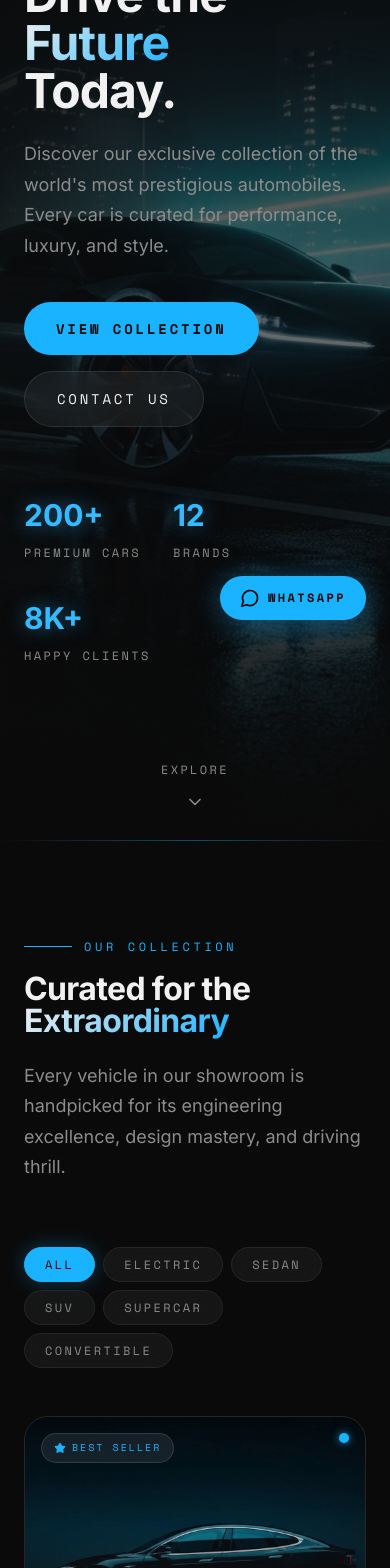
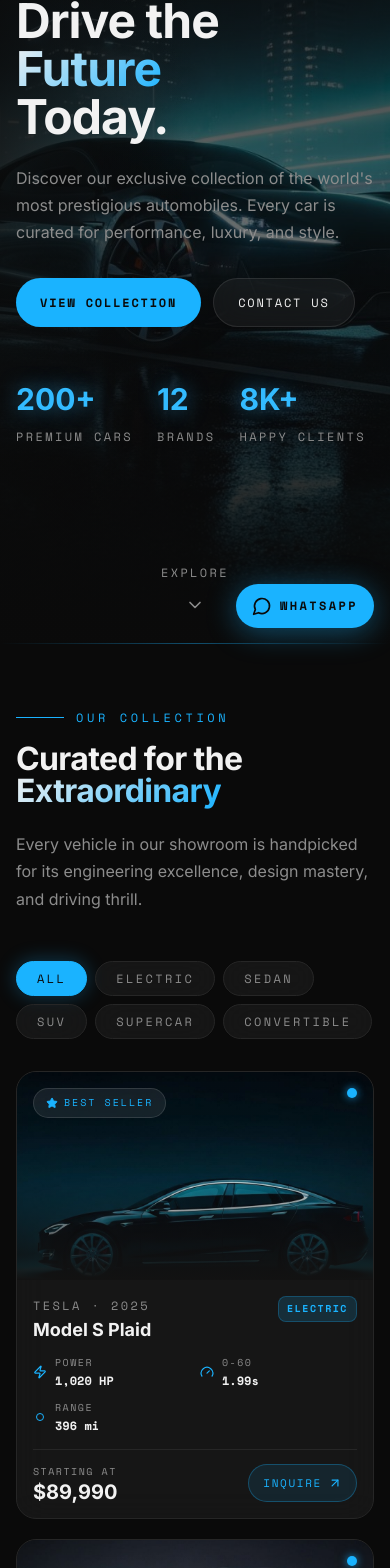
Before and after one commit to DavouCP/car-dealership-website, a Next.js app: page / in a window 390 px wide. Shown: the part 200-1768 px from the top of the page. Built offline with nearby package versions, Linux system fonts and the light colour scheme.

Commit message:
refactor: make all components fully mobile responsive
Update all components to prevent overflow, use responsive grids, and ensure proper padding and gaps for mobile devices.

Co-authored-by: Davou CP <120746955+DavouCP@users.noreply.github.com>

```diff
--- a/app/page.tsx
+++ b/app/page.tsx
@@ -7,7 +7,7 @@ import FloatingWhatsApp from "@/components/floating-whatsapp"
 
 export default function HomePage() {
   return (
-    <main style={{ minHeight: "100vh" }}>
+    <main style={{ minHeight: "100vh", overflowX: "hidden", width: "100%" }}>
       <Navbar />
       <HeroSection />
       <ShowcaseSection />
--- a/components/car-card.tsx
+++ b/components/car-card.tsx
@@ -19,10 +19,12 @@ const styles: Record<string, CSSProperties> = {
     backdropFilter: "blur(16px)",
     WebkitBackdropFilter: "blur(16px)",
     border: "1px solid hsl(0 0% 15%)",
-    borderRadius: "24px",
+    borderRadius: "20px",
     overflow: "hidden",
     cursor: "pointer",
     transition: "all 0.5s ease",
+    width: "100%",
+    boxSizing: "border-box" as const,
   },
   badge: {
     position: "absolute" as const,
@@ -78,16 +80,20 @@ const styles: Record<string, CSSProperties> = {
     background: "linear-gradient(to top, hsl(0 0% 7%), hsl(0 0% 7% / 0.1), transparent)",
   },
   content: {
-    padding: "24px",
+    padding: "16px",
     display: "flex",
     flexDirection: "column" as const,
-    gap: "16px",
+    gap: "14px",
+    width: "100%",
+    boxSizing: "border-box" as const,
   },
   header: {
     display: "flex",
     alignItems: "flex-start",
     justifyContent: "space-between",
     gap: "8px",
+    flexWrap: "wrap" as const,
+    width: "100%",
   },
   brand: {
     color: "hsl(0 0% 55%)",
@@ -101,8 +107,9 @@ const styles: Record<string, CSSProperties> = {
     color: "hsl(0 0% 95%)",
     fontFamily: "Inter, sans-serif",
     fontWeight: 700,
-    fontSize: "20px",
+    fontSize: "18px",
     lineHeight: 1.2,
+    wordBreak: "break-word" as const,
   },
   categoryTag: {
     padding: "4px 8px",
@@ -127,7 +134,8 @@ const styles: Record<string, CSSProperties> = {
   specsGrid: {
     display: "grid",
     gridTemplateColumns: "1fr 1fr",
-    gap: "12px",
+    gap: "10px",
+    width: "100%",
   },
   specItem: {
     display: "flex",
@@ -161,6 +169,9 @@ const styles: Record<string, CSSProperties> = {
     display: "flex",
     alignItems: "center",
     justifyContent: "space-between",
+    gap: "12px",
+    flexWrap: "wrap" as const,
+    width: "100%",
   },
   priceLabel: {
     fontSize: "10px",
@@ -174,24 +185,26 @@ const styles: Record<string, CSSProperties> = {
     color: "hsl(0 0% 95%)",
     fontFamily: "Inter, sans-serif",
     fontWeight: 900,
-    fontSize: "24px",
+    fontSize: "20px",
     lineHeight: 1,
   },
   inquireBtn: {
     display: "flex",
     alignItems: "center",
-    gap: "8px",
+    gap: "6px",
     background: "hsl(200 100% 55% / 0.1)",
     color: "hsl(200 100% 55%)",
     border: "1px solid hsl(200 100% 55% / 0.3)",
-    padding: "10px 16px",
+    padding: "10px 14px",
     borderRadius: "9999px",
     fontFamily: "'Space Mono', monospace",
-    fontSize: "12px",
-    letterSpacing: "0.2em",
+    fontSize: "11px",
+    letterSpacing: "0.15em",
     textTransform: "uppercase" as const,
     cursor: "pointer",
     transition: "all 0.3s ease",
+    flexShrink: 0,
+    whiteSpace: "nowrap" as const,
   },
   reservedText: {
     textAlign: "center" as const,
--- a/components/contact-section.tsx
+++ b/components/contact-section.tsx
@@ -34,7 +34,10 @@ const CONTACT_METHODS = [
 const styles: Record<string, CSSProperties> = {
   section: {
     position: "relative",
-    padding: "96px 24px",
+    padding: "64px 16px",
+    width: "100%",
+    boxSizing: "border-box" as const,
+    overflowX: "hidden" as const,
   },
   topLine: {
     position: "absolute" as const,
@@ -47,11 +50,13 @@ const styles: Record<string, CSSProperties> = {
   container: {
     maxWidth: "1280px",
     margin: "0 auto",
+    width: "100%",
   },
   grid: {
     display: "grid",
-    gap: "64px",
+    gap: "48px",
     alignItems: "center",
+    width: "100%",
   },
   eyebrow: {
     display: "flex",
@@ -88,10 +93,11 @@ const styles: Record<string, CSSProperties> = {
   },
   description: {
     color: "hsl(0 0% 55%)",
-    fontSize: "18px",
+    fontSize: "16px",
     lineHeight: 1.7,
     maxWidth: "420px",
-    marginBottom: "32px",
+    marginBottom: "24px",
+    width: "100%",
   },
   infoRow: {
     display: "flex",
@@ -107,24 +113,28 @@ const styles: Record<string, CSSProperties> = {
     flexShrink: 0,
   },
   infoText: {
-    fontSize: "14px",
+    fontSize: "13px",
+    wordBreak: "break-word" as const,
   },
   cardsContainer: {
     display: "flex",
     flexDirection: "column" as const,
-    gap: "16px",
+    gap: "12px",
+    width: "100%",
   },
   card: {
     display: "flex",
     alignItems: "center",
-    gap: "20px",
+    gap: "16px",
     borderRadius: "16px",
-    padding: "20px",
+    padding: "16px",
     background: "hsl(0 0% 100% / 0.05)",
     backdropFilter: "blur(16px)",
     border: "1px solid hsl(0 0% 15%)",
     textDecoration: "none",
     transition: "all 0.3s ease",
+    width: "100%",
+    boxSizing: "border-box" as const,
   },
   cardAccent: {
     borderColor: "hsl(200 100% 55% / 0.25)",
@@ -153,6 +163,8 @@ const styles: Record<string, CSSProperties> = {
   },
   cardContent: {
     flex: 1,
+    minWidth: 0,
+    overflow: "hidden" as const,
   },
   cardHeader: {
     display: "flex",
@@ -178,8 +190,11 @@ const styles: Record<string, CSSProperties> = {
   },
   cardValue: {
     color: "hsl(0 0% 95% / 0.7)",
-    fontSize: "14px",
+    fontSize: "12px",
     fontFamily: "'Space Mono', monospace",
+    overflow: "hidden" as const,
+    textOverflow: "ellipsis" as const,
+    whiteSpace: "nowrap" as const,
   },
   cardDescription: {
     color: "hsl(0 0% 55%)",
--- a/components/floating-whatsapp.tsx
+++ b/components/floating-whatsapp.tsx
@@ -7,8 +7,8 @@ import { MessageCircle } from "lucide-react"
 const styles: Record<string, CSSProperties> = {
   button: {
     position: "fixed",
-    bottom: "24px",
-    right: "24px",
+    bottom: "16px",
+    right: "16px",
     zIndex: 40,
     display: "flex",
     alignItems: "center",
@@ -16,7 +16,7 @@ const styles: Record<string, CSSProperties> = {
     background: "hsl(200 100% 55%)",
     color: "hsl(0 0% 4%)",
     borderRadius: "9999px",
-    padding: "12px 20px",
+    padding: "12px 16px",
     boxShadow: "0 4px 30px hsl(200 100% 55% / 0.4)",
     textDecoration: "none",
     transition: "box-shadow 0.3s ease",
--- a/components/footer.tsx
+++ b/components/footer.tsx
@@ -7,17 +7,22 @@ const styles: Record<string, CSSProperties> = {
   footer: {
     position: "relative",
     borderTop: "1px solid hsl(0 0% 15%)",
-    padding: "48px 24px",
+    padding: "48px 16px",
+    width: "100%",
+    boxSizing: "border-box" as const,
+    overflowX: "hidden" as const,
   },
   container: {
     maxWidth: "1280px",
     margin: "0 auto",
+    width: "100%",
   },
   grid: {
     display: "flex",
     flexWrap: "wrap" as const,
-    gap: "32px",
-    justifyContent: "space-between",
+    gap: "32px 48px",
+    justifyContent: "flex-start",
+    width: "100%",
   },
   brandSection: {
     display: "flex",
@@ -56,6 +61,7 @@ const styles: Record<string, CSSProperties> = {
     fontSize: "14px",
     maxWidth: "280px",
     lineHeight: 1.7,
+    width: "100%",
   },
   sectionTitle: {
     color: "hsl(0 0% 95% / 0.4)",
@@ -102,14 +108,16 @@ const styles: Record<string, CSSProperties> = {
     transition: "color 0.2s ease",
   },
   bottomBar: {
-    marginTop: "48px",
-    paddingTop: "24px",
+    marginTop: "40px",
+    paddingTop: "20px",
     borderTop: "1px solid hsl(0 0% 15%)",
     display: "flex",
     flexWrap: "wrap" as const,
     alignItems: "center",
-    justifyContent: "space-between",
+    justifyContent: "center",
     gap: "12px",
+    width: "100%",
+    textAlign: "center" as const,
   },
   copyright: {
     color: "hsl(0 0% 55% / 0.5)",
--- a/components/global-styles.tsx
+++ b/components/global-styles.tsx
@@ -20,6 +20,11 @@ export function GlobalStyles() {
         -webkit-font-smoothing: antialiased;
         -moz-osx-font-smoothing: grayscale;
         line-height: 1.6;
+        overflow-x: hidden;
+      }
+
+      html {
+        overflow-x: hidden;
       }
 
       ::selection {
--- a/components/hero-section.tsx
+++ b/components/hero-section.tsx
@@ -55,11 +55,13 @@ const styles: Record<string, CSSProperties> = {
     justifyContent: "center",
     maxWidth: "1280px",
     margin: "0 auto",
-    padding: "128px 24px 96px",
+    padding: "100px 16px 64px",
     width: "100%",
+    boxSizing: "border-box" as const,
   },
   innerContent: {
     maxWidth: "768px",
+    width: "100%",
   },
   eyebrow: {
     display: "flex",
@@ -96,24 +98,26 @@ const styles: Record<string, CSSProperties> = {
   },
   subheadline: {
     color: "hsl(0 0% 55%)",
-    fontSize: "18px",
+    fontSize: "16px",
     lineHeight: 1.7,
     maxWidth: "560px",
-    marginBottom: "40px",
+    marginBottom: "32px",
+    width: "100%",
   },
   ctaContainer: {
     display: "flex",
     flexWrap: "wrap" as const,
-    gap: "16px",
+    gap: "12px",
+    width: "100%",
   },
   primaryBtn: {
     position: "relative" as const,
-    padding: "16px 32px",
+    padding: "14px 24px",
     background: "hsl(200 100% 55%)",
     color: "hsl(0 0% 4%)",
     fontFamily: "'Space Mono', monospace",
-    fontSize: "14px",
-    letterSpacing: "0.2em",
+    fontSize: "12px",
+    letterSpacing: "0.15em",
     textTransform: "uppercase" as const,
     borderRadius: "9999px",
     fontWeight: 700,
@@ -121,27 +125,32 @@ const styles: Record<string, CSSProperties> = {
     cursor: "pointer",
     overflow: "hidden",
     transition: "all 0.3s ease",
+    whiteSpace: "nowrap" as const,
+    flexShrink: 0,
   },
   secondaryBtn: {
-    padding: "16px 32px",
+    padding: "14px 24px",
     background: "hsl(0 0% 100% / 0.05)",
     backdropFilter: "blur(16px)",
     color: "hsl(0 0% 95%)",
     fontFamily: "'Space Mono', monospace",
-    fontSize: "14px",
-    letterSpacing: "0.2em",
+    fontSize: "12px",
+    letterSpacing: "0.15em",
     textTransform: "uppercase" as const,
     borderRadius: "9999px",
     border: "1px solid hsl(0 0% 95% / 0.1)",
     cursor: "pointer",
     transition: "all 0.3s ease",
     textDecoration: "none",
+    whiteSpace: "nowrap" as const,
+    flexShrink: 0,
   },
   statsRow: {
-    marginTop: "64px",
+    marginTop: "48px",
     display: "flex",
     flexWrap: "wrap" as const,
-    gap: "32px",
+    gap: "24px",
+    width: "100%",
   },
   statItem: {
     display: "flex",
--- a/components/inquire-modal.tsx
+++ b/components/inquire-modal.tsx
@@ -25,19 +25,23 @@ const styles: Record<string, CSSProperties> = {
     display: "flex",
     alignItems: "center",
     justifyContent: "center",
-    padding: "16px",
+    padding: "12px",
     pointerEvents: "none" as const,
+    boxSizing: "border-box" as const,
   },
   modal: {
     background: "hsl(0 0% 100% / 0.08)",
     backdropFilter: "blur(24px)",
     WebkitBackdropFilter: "blur(24px)",
     border: "1px solid hsl(200 100% 55% / 0.2)",
-    borderRadius: "24px",
-    padding: "32px",
+    borderRadius: "20px",
+    padding: "24px",
     width: "100%",
     maxWidth: "420px",
     pointerEvents: "auto" as const,
+    boxSizing: "border-box" as const,
+    maxHeight: "90vh",
+    overflowY: "auto" as const,
   },
   header: {
     display: "flex",
@@ -83,19 +87,22 @@ const styles: Record<string, CSSProperties> = {
   contactList: {
     display: "flex",
     flexDirection: "column" as const,
-    gap: "12px",
+    gap: "10px",
+    width: "100%",
   },
   contactCard: {
     display: "flex",
     alignItems: "center",
-    gap: "16px",
+    gap: "12px",
     background: "hsl(0 0% 100% / 0.05)",
     backdropFilter: "blur(16px)",
-    borderRadius: "16px",
-    padding: "16px",
+    borderRadius: "14px",
+    padding: "14px",
     border: "1px solid hsl(0 0% 15%)",
     textDecoration: "none",
     transition: "all 0.3s ease",
+    width: "100%",
+    boxSizing: "border-box" as const,
   },
   contactIconBox: {
     width: "40px",
@@ -121,6 +128,8 @@ const styles: Record<string, CSSProperties> = {
   },
   contactContent: {
     flex: 1,
+    minWidth: 0,
+    overflow: "hidden" as const,
   },
   contactLabel: {
     color: "hsl(0 0% 95%)",
@@ -130,6 +139,9 @@ const styles: Record<string, CSSProperties> = {
   contactValue: {
     color: "hsl(0 0% 55%)",
     fontSize: "12px",
+    overflow: "hidden" as const,
+    textOverflow: "ellipsis" as const,
+    whiteSpace: "nowrap" as const,
   },
   arrowIcon: {
     width: "16px",
--- a/components/showcase-section.tsx
+++ b/components/showcase-section.tsx
@@ -9,14 +9,19 @@ import type { Car } from "@/lib/cars-data"
 
 const styles: Record<string, CSSProperties> = {
   section: {
-    padding: "96px 24px",
+    padding: "64px 16px",
+    width: "100%",
+    boxSizing: "border-box" as const,
+    overflowX: "hidden" as const,
   },
   container: {
     maxWidth: "1280px",
     margin: "0 auto",
+    width: "100%",
   },
   header: {
-    marginBottom: "64px",
+    marginBottom: "48px",
+    width: "100%",
   },
   eyebrow: {
     display: "flex",
@@ -53,15 +58,17 @@ const styles: Record<string, CSSProperties> = {
   },
   description: {
     color: "hsl(0 0% 55%)",
-    fontSize: "18px",
+    fontSize: "16px",
     lineHeight: 1.7,
     maxWidth: "560px",
+    width: "100%",
   },
   filterContainer: {
     display: "flex",
     flexWrap: "wrap" as const,
     gap: "8px",
-    marginBottom: "48px",
+    marginBottom: "32px",
+    width: "100%",
   },
   filterBtn: {
     padding: "8px 20px",
@@ -87,8 +94,9 @@ const styles: Record<string, CSSProperties> = {
   },
   grid: {
     display: "grid",
-    gridTemplateColumns: "repeat(auto-fill, minmax(280px, 1fr))",
-    gap: "24px",
+    gridTemplateColumns: "repeat(auto-fill, minmax(min(280px, 100%), 1fr))",
+    gap: "20px",
+    width: "100%",
   },
   emptyState: {
     textAlign: "center" as const,
```
Also changed, not shown: components/navbar.tsx (+7 -4 lines).
